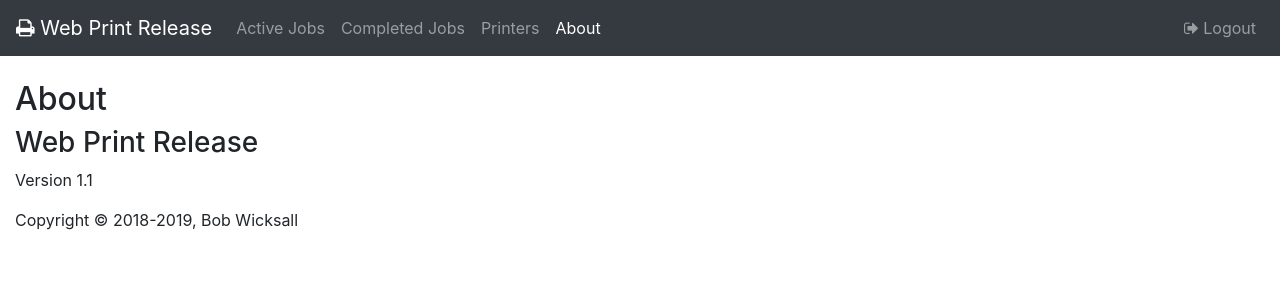
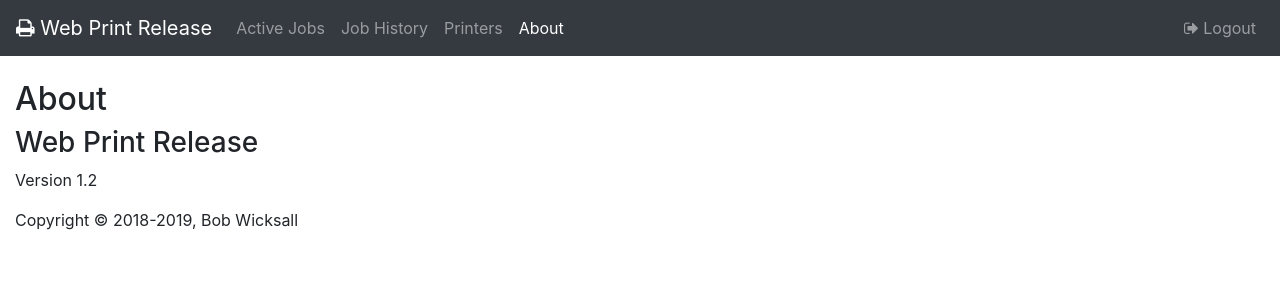
Before and after one commit to bwicksall/WebPrintRelease, a Flask app: page /about in a window 1280 px wide. Shown: the top 300 px of the page. Run offline with Flask 2, Linux system fonts and the light colour scheme; the visitor is signed in with stand-in values (Sample User, id 1); parts of the project's set-up code (start-up, migrations or seed data) failed here and were passed over; some libraries are stand-ins or nearby versions.

Commit message:
Rename Completed Jobs to Job History

```diff
--- a/templates/about.html
+++ b/templates/about.html
@@ -3,6 +3,6 @@
 {% block body %}
   <h2>About</h2>
   <h3>Web Print Release</h3>
-  <p>Version 1.1</p>
+  <p>Version 1.2</p>
   <p>Copyright &copy; 2018-2019, Bob Wicksall</p>
 {% endblock %}
--- a/templates/includes/_navbar.html
+++ b/templates/includes/_navbar.html
@@ -16,7 +16,7 @@
         <ul class="navbar-nav mr-auto">
           {% if session.logged_in %}
             {{ nav_link('jobs', 'Active Jobs') }}
-            {{ nav_link('jobscompleted', 'Completed Jobs') }}
+            {{ nav_link('jobscompleted', 'Job History') }}
             {{ nav_link('printers', 'Printers') }}
           {% endif %}
           {{ nav_link('about', 'About') }}
--- a/templates/jobscompleted.html
+++ b/templates/jobscompleted.html
@@ -1,7 +1,7 @@
 {% extends 'layout.html' %}
 
 {% block body %}
-  <h2>Completed Print Jobs</h2>
+  <h2>Job History</h2>
 
   <div class="btn-group">
     {% if filters == None %}
```
